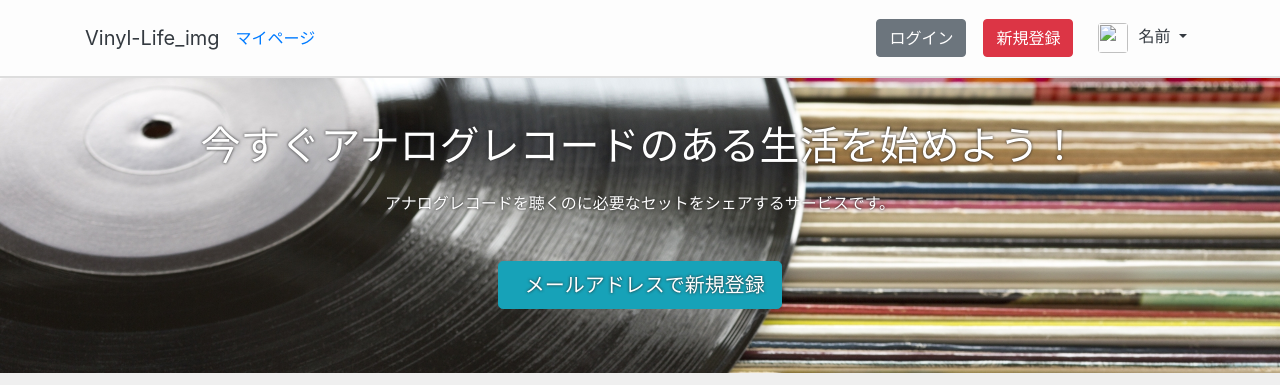
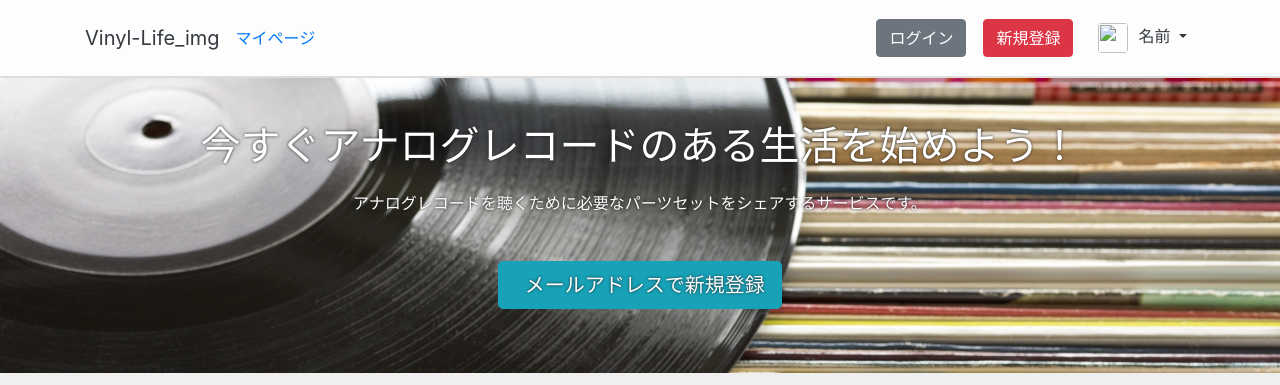
Before and after one commit to Katsuma-F/Vinyl-Life, a PHP site: page / in a window 1280 px wide. Shown: the top 385 px of the page. Run offline with PHP 8.4, Linux system fonts and the light colour scheme; some libraries are stand-ins or nearby versions.

Commit message:
change sub-message

```diff
--- a/index.php
+++ b/index.php
@@ -52,7 +52,7 @@
     <div class="container">
       <center>
         <h1 class="main-message mb-4">今すぐアナログレコードのある生活を始めよう！</h1>
-        <h6 class="sub-message mb-5">アナログレコードを聴くのに必要なセットをシェアするサービスです。</h6>
+        <h6 class="sub-message mb-5">アナログレコードを聴くために必要なパーツセットをシェアするサービスです。</h6>
         <form>
           <a href="join/index.php" class="btn btn-info btn-lg" value="/">
             <i class="fab fa-mail mr-1"></i>
```
